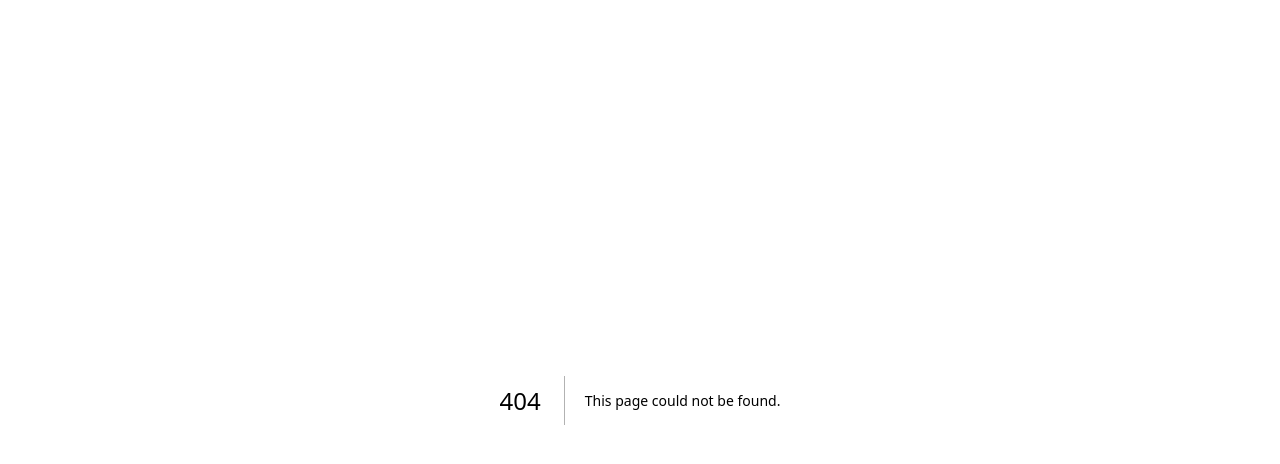
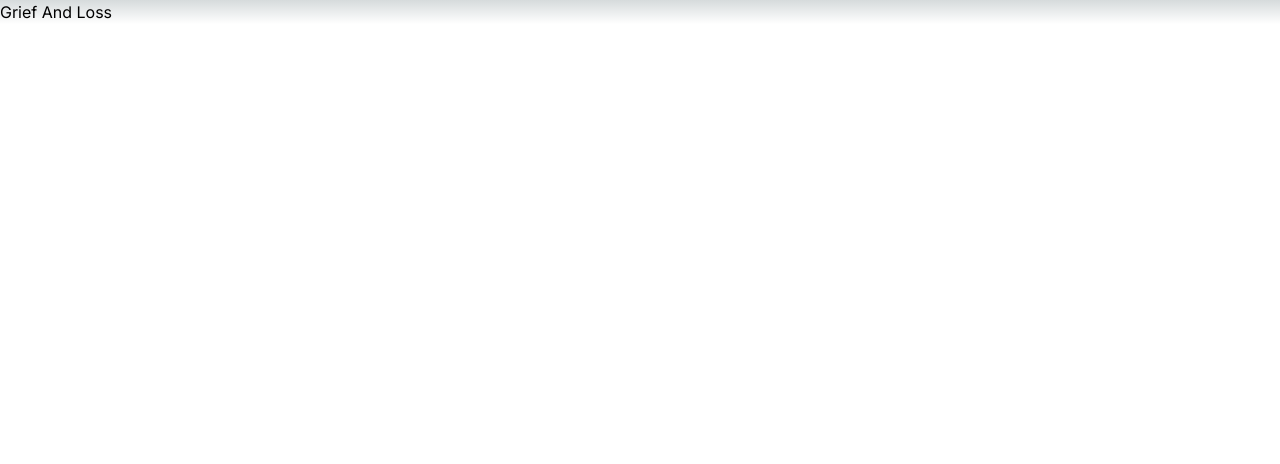
Before and after one commit to FilipaMerino/elizabethnardella, a Next.js app: page /expertise/griefandloss in a window 1280 px wide. Before the commit this address had no page. Shown: the top 464 px of the page. Built offline with nearby package versions, Linux system fonts and the light colour scheme.

Commit message:
Routing to "Youth" defined

```diff
--- /dev/null
+++ b/app/expertise/griefandloss/page.tsx
@@ -0,0 +1,9 @@
+const GriefAndLoss = () => {
+    return(
+        <div>
+            <h1>Grief And Loss</h1>
+        </div>
+    )
+}
+
+export default GriefAndLoss;
```
